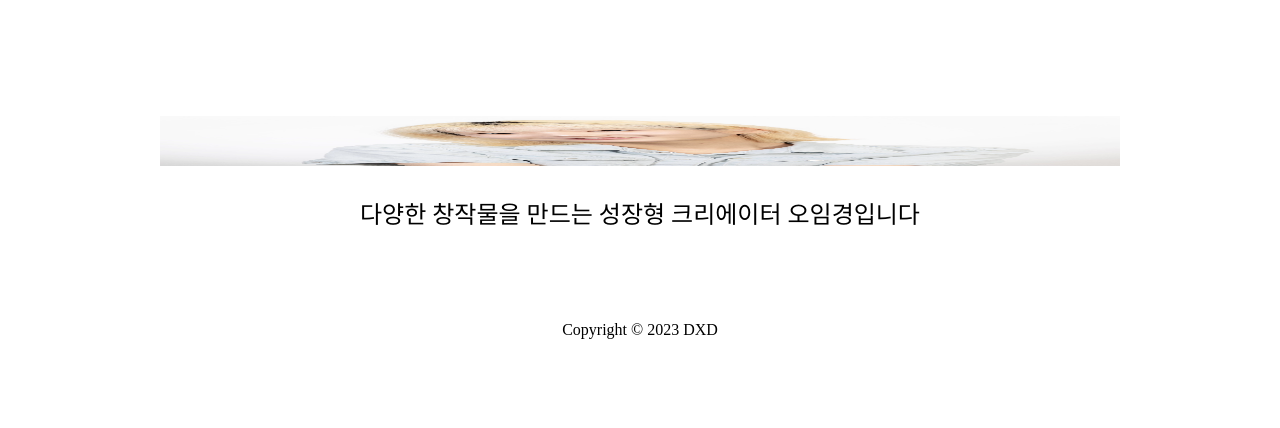
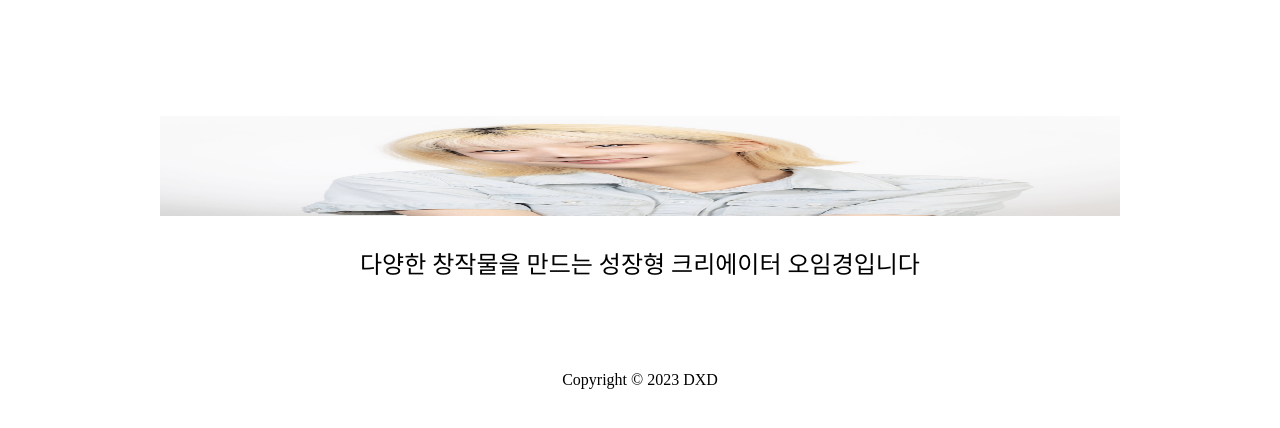
Before and after one commit to yimkyung/yimkyung.github.io, a plain HTML site: page index.html in a window 1280 px wide. Shown: the part 84-512 px from the top of the page. Drawn offline with Linux system fonts and the light colour scheme; a web font is replaced by a local one.

Commit message:
Update index.html

```diff
--- a/index.html
+++ b/index.html
@@ -19,7 +19,7 @@
 
 
     <div id="main-container">
-        <div id="featured-image"><img src="IMG_3202.png" width="50" height="50">
+        <div id="featured-image"><img src="IMG_3202.png" width="100" height="100">
         </div>
 
 
```
